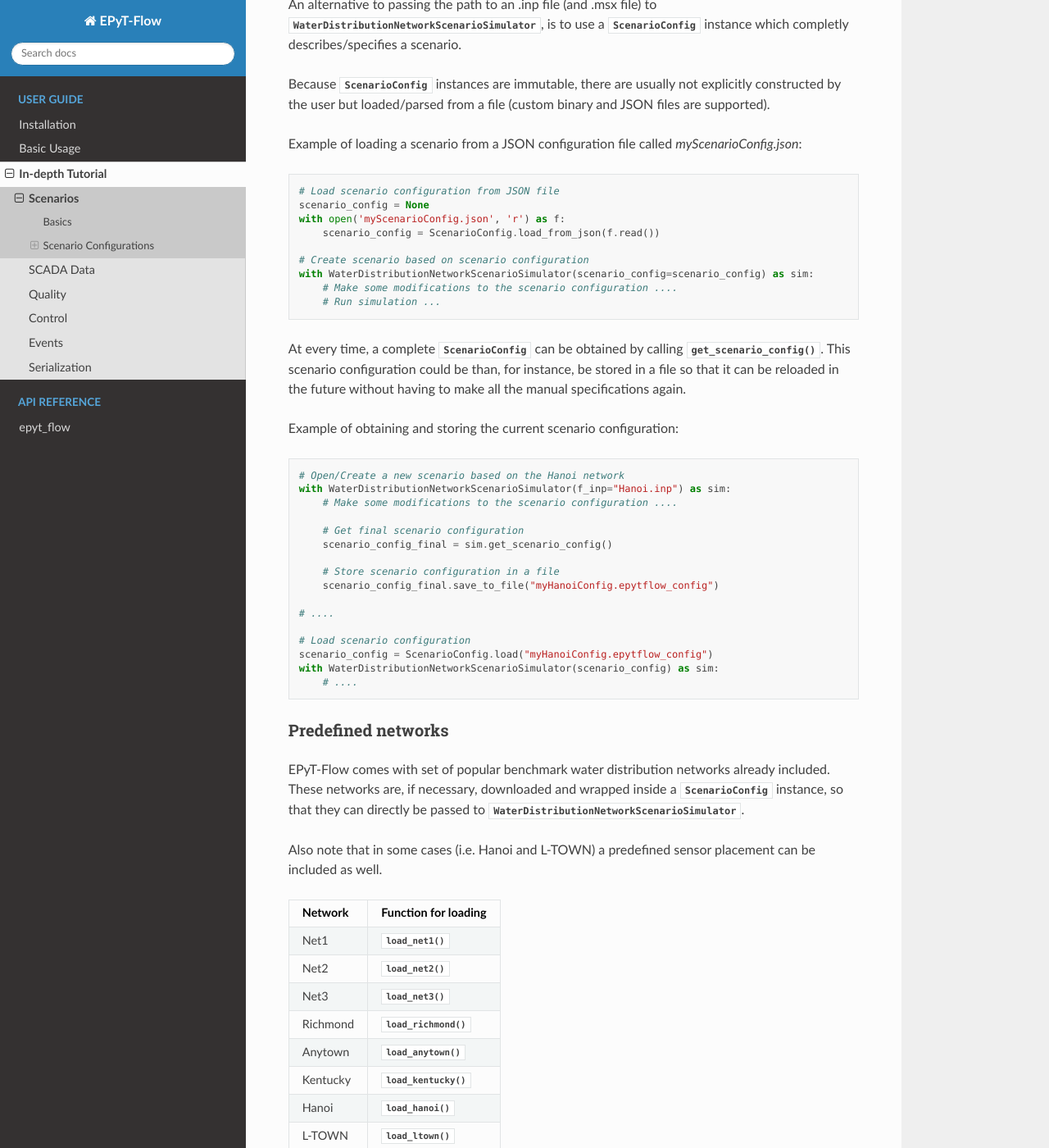
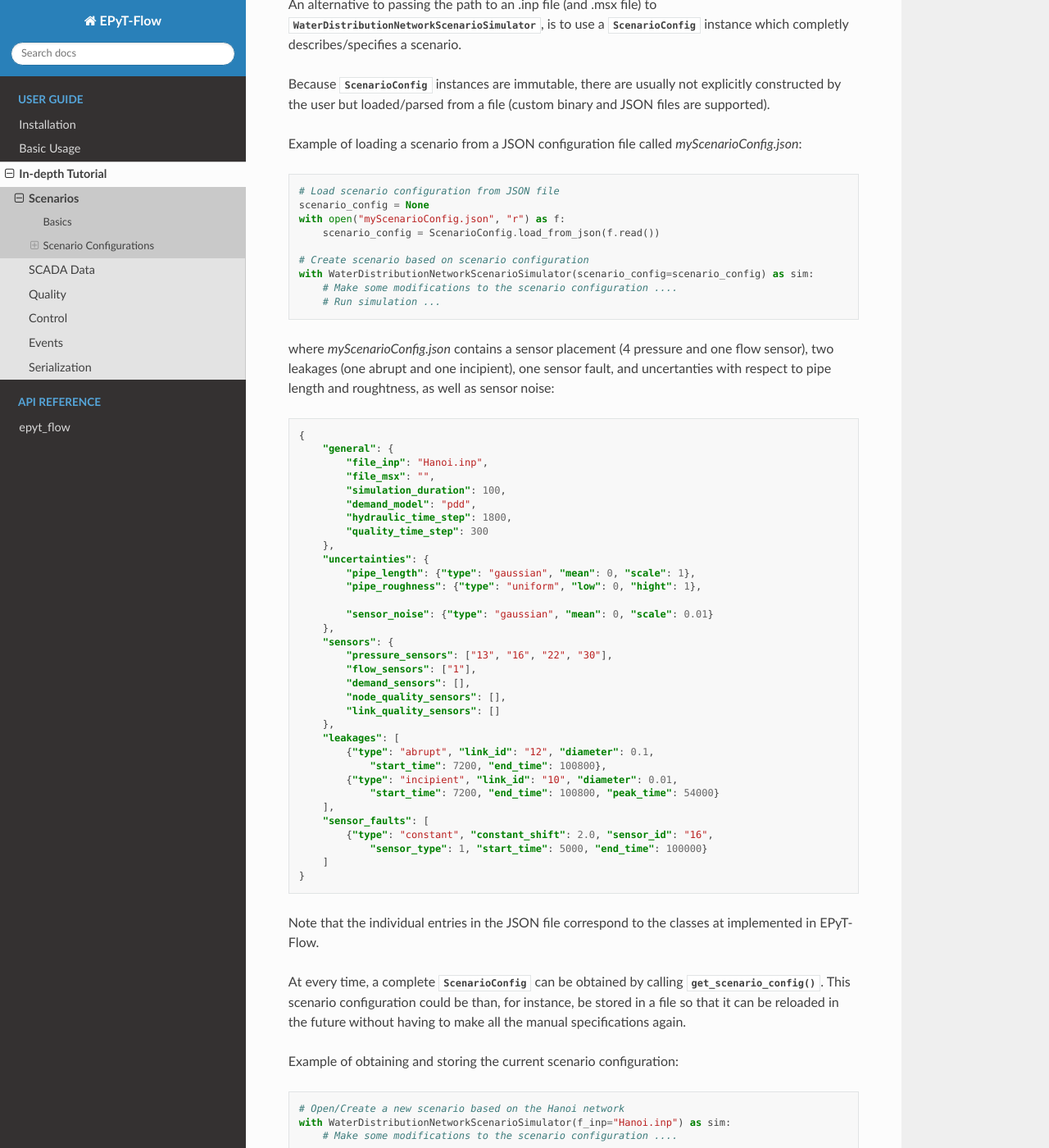
Before and after one commit to WaterFutures/EPyT-Flow, a Sphinx documentation site: the page built from docs/tut.scenarios.rst, in a window 1280 px wide and 1400 px high, scrolled down 1354 px. Shown: the whole window at 82% size. Built offline with Sphinx 7.4.7 and the Read the Docs theme 2.0.0, drawn with Linux system fonts in a browser that asks for light colours.

Commit message:
Add JSON config documentation.

```diff
--- a/docs/tut.scenarios.rst
+++ b/docs/tut.scenarios.rst
@@ -81,7 +81,7 @@ Example of loading a scenario from a JSON configuration file called `myScenarioC
 
     # Load scenario configuration from JSON file
     scenario_config = None
-    with open('myScenarioConfig.json', 'r') as f:
+    with open("myScenarioConfig.json", "r") as f:
         scenario_config = ScenarioConfig.load_from_json(f.read())
 
     # Create scenario based on scenario configuration
@@ -89,6 +89,47 @@ Example of loading a scenario from a JSON configuration file called `myScenarioC
         # Make some modifications to the scenario configuration ....
         # Run simulation ...
 
+where `myScenarioConfig.json` contains a sensor placement (4 pressure and one flow sensor),
+two leakages (one abrupt and one incipient), one sensor fault,
+and uncertanties with respect to pipe length and roughtness, as well as sensor noise:
+
+.. code-block:: json
+
+    {
+        "general": {
+            "file_inp": "Hanoi.inp",
+            "file_msx": "",
+            "simulation_duration": 100,
+            "demand_model": "pdd",
+            "hydraulic_time_step": 1800,
+            "quality_time_step": 300
+        },
+        "uncertainties": {
+            "pipe_length": {"type": "gaussian", "mean": 0, "scale": 1},
+            "pipe_roughness": {"type": "uniform", "low": 0, "hight": 1},
+
+            "sensor_noise": {"type": "gaussian", "mean": 0, "scale": 0.01}
+        },
+        "sensors": {
+            "pressure_sensors": ["13", "16", "22", "30"],
+            "flow_sensors": ["1"],
+            "demand_sensors": [],
+            "node_quality_sensors": [],
+            "link_quality_sensors": []
+        },
+        "leakages": [
+            {"type": "abrupt", "link_id": "12", "diameter": 0.1,
+                "start_time": 7200, "end_time": 100800},
+            {"type": "incipient", "link_id": "10", "diameter": 0.01,
+                "start_time": 7200, "end_time": 100800, "peak_time": 54000}
+        ],
+        "sensor_faults": [
+            {"type": "constant", "constant_shift": 2.0, "sensor_id": "16",
+                "sensor_type": 1, "start_time": 5000, "end_time": 100000}
+        ]
+    }
+
+Note that the individual entries in the JSON file correspond to the classes at implemented in EPyT-Flow.
 
 At every time, a complete :class:`~epyt_flow.simulation.scenario_config.ScenarioConfig` can be obtained by calling
 :func:`~epyt_flow.simulation.scenario_simulator.WaterDistributionNetworkScenarioSimulator.get_scenario_config`.
```
